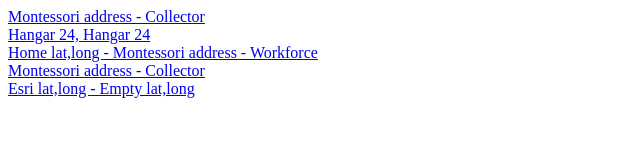
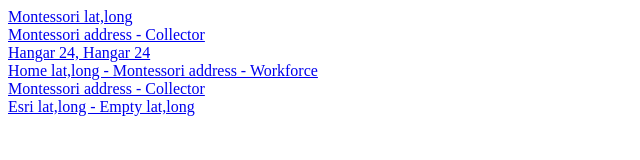
Before and after one commit to sabinebarrera/sabinebarrera.github.io, a plain HTML site: page index.html in a window 1280 px wide. Shown: the whole page, without its empty margins (0-640 px from the left). Drawn offline with Linux system fonts and the light colour scheme.

Commit message:
Update index.html

```diff
--- a/index.html
+++ b/index.html
@@ -1,4 +1,4 @@
-<a href='arcgis-navigator://?payload=%7B%22version%22%3A%221.0%22%2C%22stops%22%3A%5B%7B%22name%22%3A%22Montessori%20in%20Redlands%22%2C%22latitude%22%3A34.114082%2C%20%22longitude%22%3A-117.807196%22%7D%5D%2C%22optimize%E2%80%9D%3Afalse%2C%22navigate%E2%80%9D%3Afalse%2C%22start%E2%80%9D%3A%7B%7D%2C%22callback%22%3A%7B%7D%7D’>Montessori lat,long</a>
+<a href='arcgis-navigator://?payload=%7B%22version%22%3A%221.0%22%2C%22stops%22%3A%5B%7B%22name%22%3A%22Montessori%20in%20Redlands%22%2C%22latitude%22%3A34.114082%2C%20%22longitude%22%3A-117.807196%22%7D%5D%2C%22optimize%E2%80%9D%3Afalse%2C%22navigate%E2%80%9D%3Afalse%2C%22start%E2%80%9D%3A%7B%7D%2C%22callback%22%3A%7B%7D%7D'>Montessori lat,long</a>
 <br>
 <a href='arcgis-navigator://?payload=%7B%22version%22%3A%221.0%22%2C%22stops%22%3A%5B%7B%22name%22%3A%22Montessori%20in%20Redlands%22%2C%22address%22%3A%221890%20Orange%20Ave%2C%20Redlands%2C%20CA%22%7D%5D%2C%22optimize%E2%80%9D%3Afalse%2C%22navigate%E2%80%9D%3Afalse%2C%22start%E2%80%9D%3A%7B%7D%2C%22callback%22%3A%7B%E2%80%9Carcgis-collector%3A%2F%2F%22%7D%7D'>Montessori address - Collector</a>
 <br>
```
